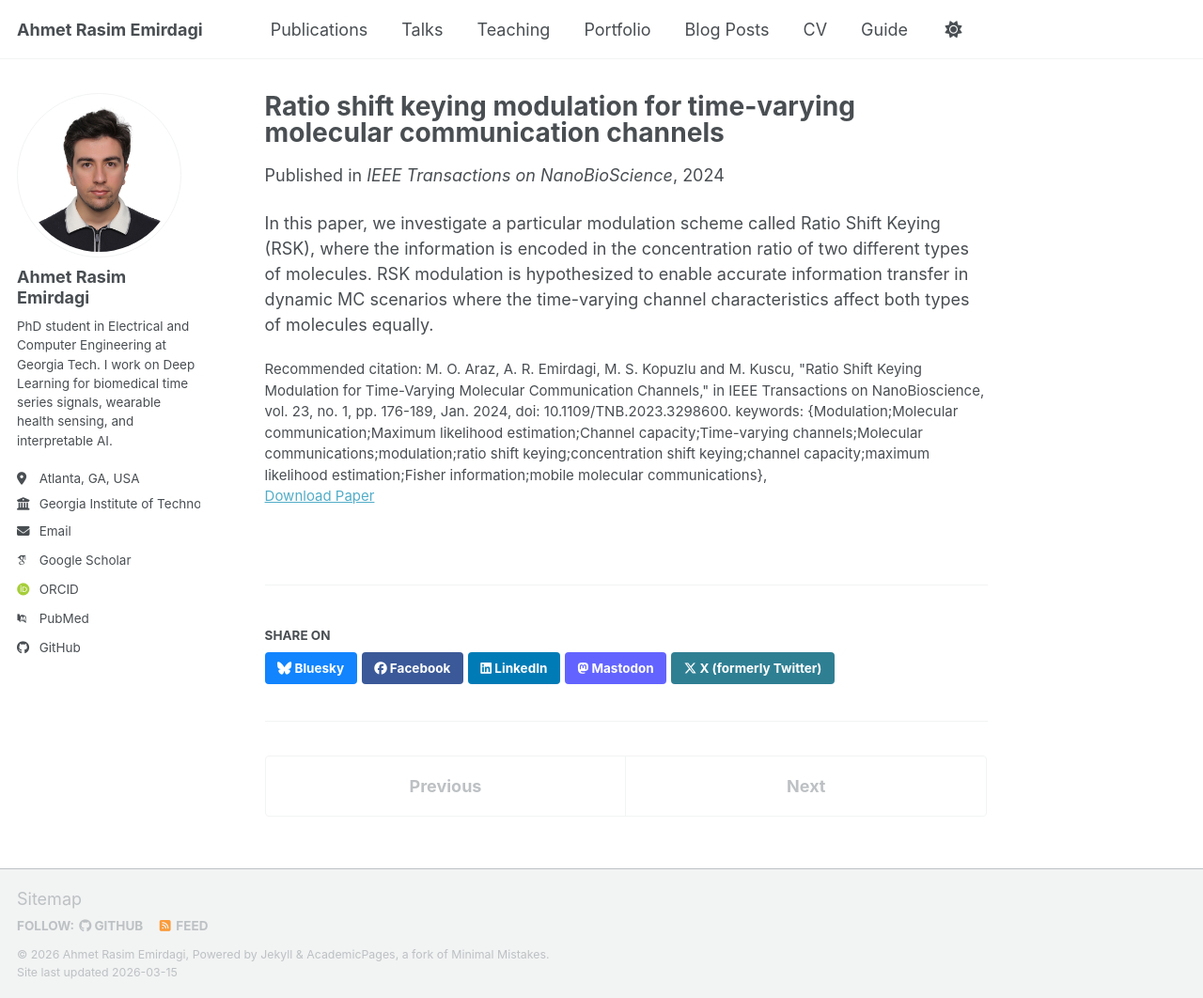
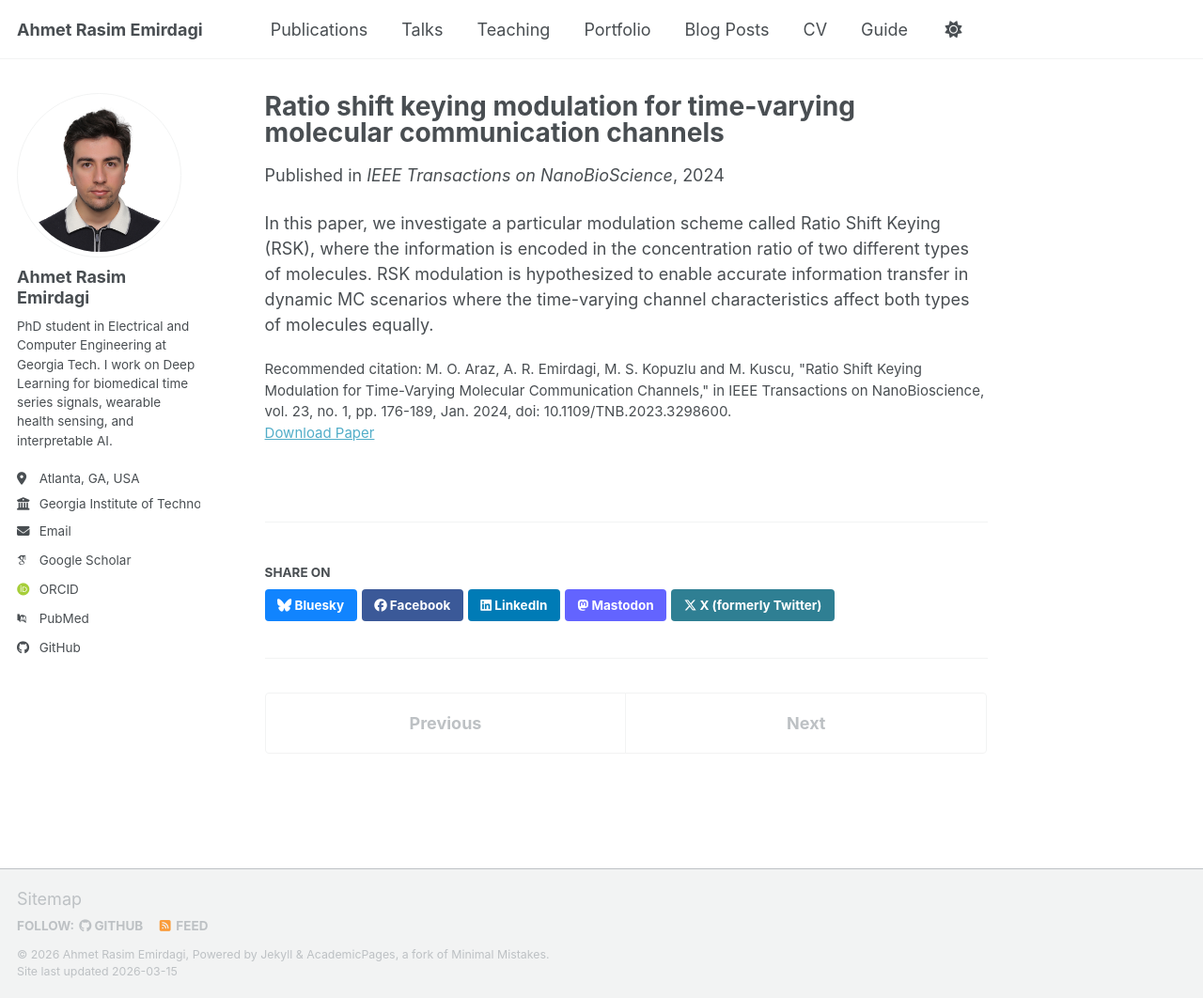
Before and after one commit to ahmetemirdagi/ahmetemirdagi.github.io, a Jekyll site: the page built from _publications/2009-10-01-paper-title-number-1.md, in a window 1280 px wide and 1062 px high. Shown: the whole window at 94% size. Built offline with Jekyll 4.4.1, drawn with Linux system fonts in a browser that asks for light colours; some web fonts are replaced; a script bundle is joined from its source files by our own code; library files that are not in the unit come from our copies.

```diff
--- a/_publications/2009-10-01-paper-title-number-1.md
+++ b/_publications/2009-10-01-paper-title-number-1.md
@@ -3,10 +3,9 @@ title: "Ratio shift keying modulation for time-varying molecular communication c
 collection: publications
 category: manuscripts
 permalink: /publication/2009-10-01-paper-title-number-1
-excerpt: 'This paper is about the number 1. The number 2 is left for future work.'
 date: "2024-01-01"
 venue: 'IEEE Transactions on NanoBioScience'
 paperurl: 'https://ieeexplore.ieee.org/abstract/document/10193791/'
-citation: 'M. O. Araz, A. R. Emirdagi, M. S. Kopuzlu and M. Kuscu, "Ratio Shift Keying Modulation for Time-Varying Molecular Communication Channels," in IEEE Transactions on NanoBioscience, vol. 23, no. 1, pp. 176-189, Jan. 2024, doi: 10.1109/TNB.2023.3298600. keywords: {Modulation;Molecular communication;Maximum likelihood estimation;Channel capacity;Time-varying channels;Molecular communications;modulation;ratio shift keying;concentration shift keying;channel capacity;maximum likelihood estimation;Fisher information;mobile molecular communications},'
+citation: 'M. O. Araz, A. R. Emirdagi, M. S. Kopuzlu and M. Kuscu, "Ratio Shift Keying Modulation for Time-Varying Molecular Communication Channels," in IEEE Transactions on NanoBioscience, vol. 23, no. 1, pp. 176-189, Jan. 2024, doi: 10.1109/TNB.2023.3298600.'
 ---
 In this paper, we investigate a particular modulation scheme called Ratio Shift Keying (RSK), where the information is encoded in the concentration ratio of two different types of molecules. RSK modulation is hypothesized to enable accurate information transfer in dynamic MC scenarios where the time-varying channel characteristics affect both types of molecules equally.
```
